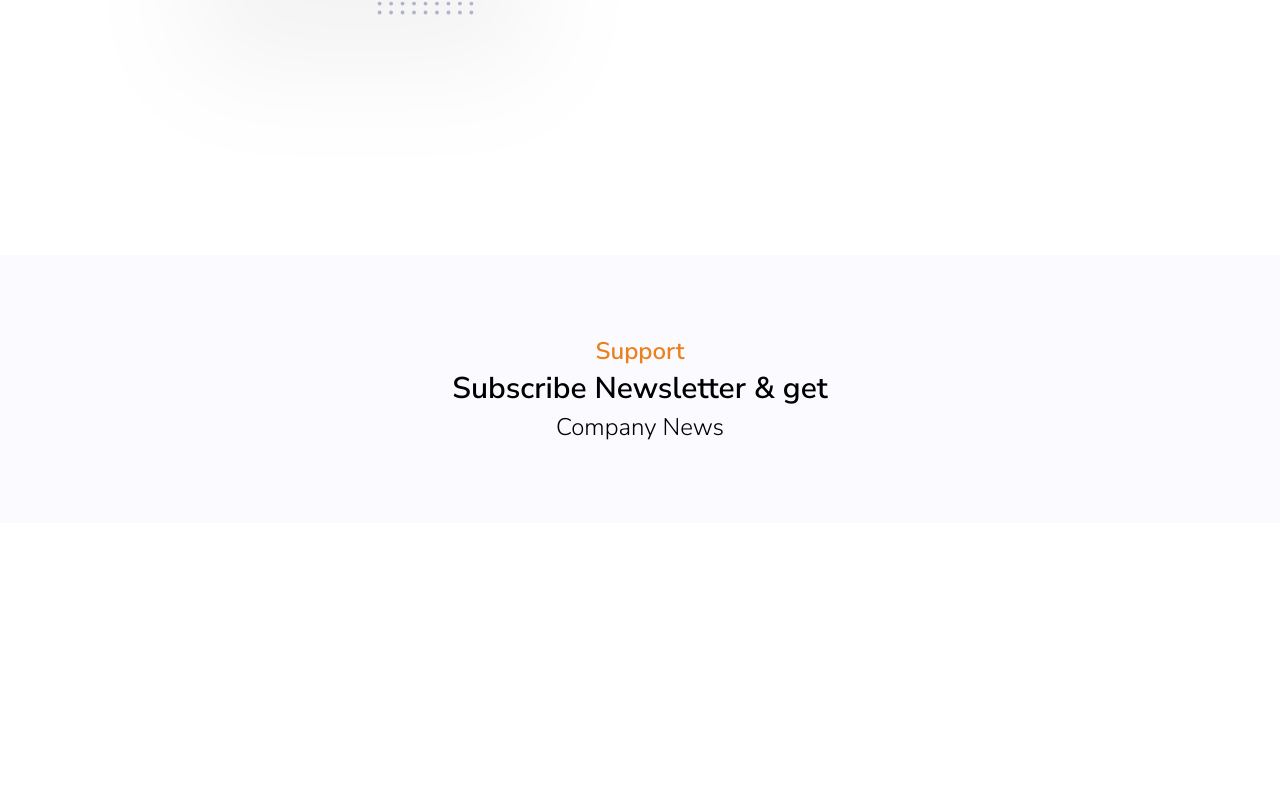
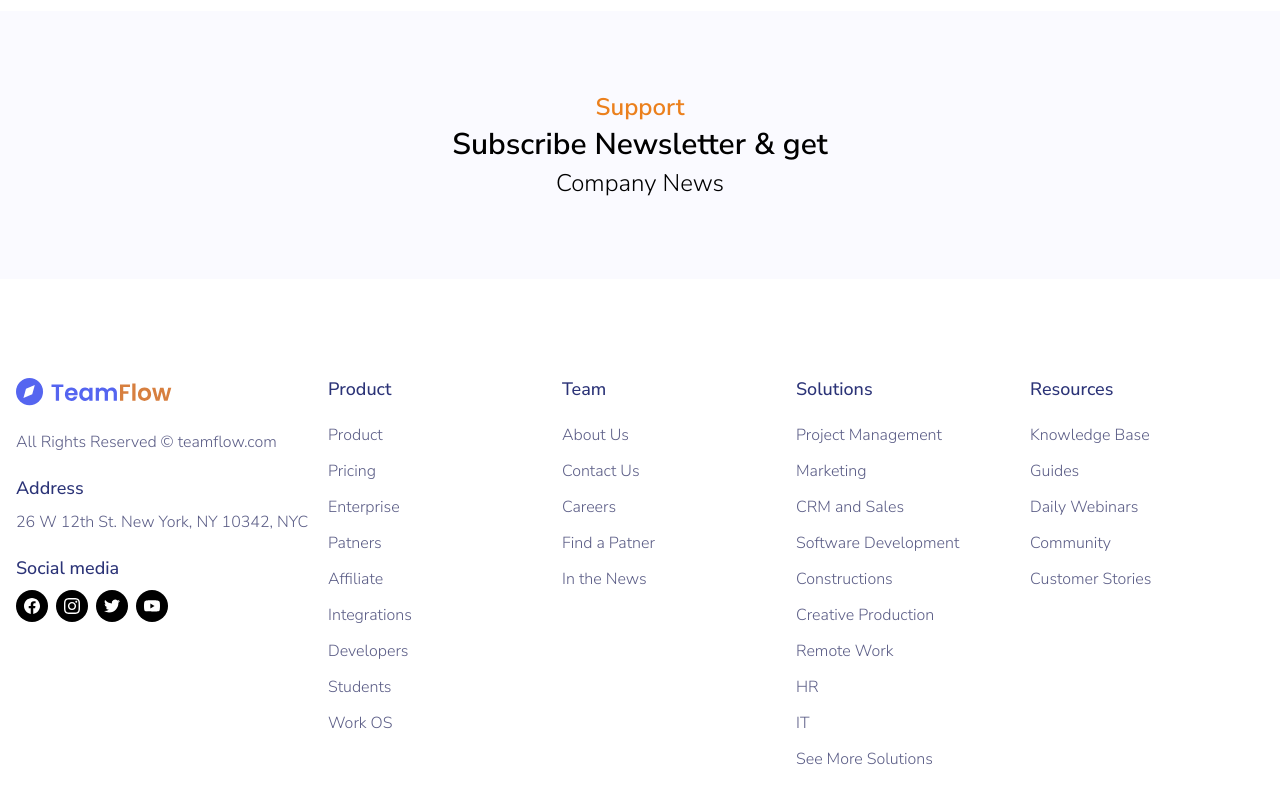
Before and after one commit to huda-addelson/slicing-teamflow, a Next.js app: page / in a window 1280 px wide. Shown: the part 6478-7281 px from the top of the page. Before the commit the page ends 7001 px from the top, so only its background shows below. Built offline with nearby package versions, Linux system fonts and the light colour scheme.

Commit message:
update footer

```diff
--- /dev/null
+++ b/components/Footer.tsx
@@ -0,0 +1,87 @@
+import { product, resource, solutions, team } from '../utils/data';
+import React from 'react';
+import NavFooter from './NavFooter';
+import { SiFacebook, SiInstagram, SiTwitter, SiYoutube } from 'react-icons/si';
+import Link from 'next/link';
+export default function Footer() {
+  const icons = [
+    {
+      id: 1,
+      icon: <SiFacebook />,
+      url: '#',
+    },
+    {
+      id: 2,
+      icon: <SiInstagram />,
+      url: '#',
+    },
+    {
+      id: 3,
+      icon: <SiTwitter />,
+      url: '#',
+    },
+    {
+      id: 4,
+      icon: <SiYoutube />,
+      url: '#',
+    },
+  ];
+  return (
+    <div className='container mx-auto pt-24 pb-10 px-10 md:px-4'>
+      {/* wrapper paling luar */}
+      <div className='grid grid-cols-12 gap-y-10'>
+        {/* wrapper grid kiri */}
+        <div className='col-span-12 lg:col-span-3'>
+          <div className='flex flex-col gap-y-5'>
+            <img
+              src='images/logo-footer.svg'
+              alt='logo footer'
+              className='w-1/2 h-full'
+            />
+            <span className='text-[#5C5E87] text-base font-light'>
+              All Rights Reserved © teamflow.com
+            </span>
+            <div className='flex flex-col gap-y-2'>
+              <h3 className='text-[#2B3377] text-lg font-medium'>Address</h3>
+              <p className='text-[#5C5E87] text-base font-light'>
+                26 W 12th St. New York, NY 10342, NYC
+              </p>
+            </div>
+            <div className='flex flex-col gap-y-2'>
+              <h3 className='text-[#2B3377] text-lg font-medium'>
+                Social media
+              </h3>
+              <div className='flex gap-x-2'>
+                {icons.map((icon) => (
+                  <Link
+                    href={icon.url}
+                    key={icon.id}
+                    className='p-2 rounded-full bg-black text-white'>
+                    {icon.icon}
+                  </Link>
+                ))}
+              </div>
+            </div>
+          </div>
+        </div>
+        {/* wrapper grid kanan */}
+        <div className='col-span-12 lg:col-span-9'>
+          <div className='grid grid-cols-4 gap-10 lg:gap-0'>
+            <div className='col-span-2 lg:col-span-1'>
+              <NavFooter links={product} top='Product' />
+            </div>
+            <div className='col-span-2 lg:col-span-1'>
+              <NavFooter links={team} top='Team' />
+            </div>
+            <div className='col-span-2 lg:col-span-1'>
+              <NavFooter links={solutions} top='Solutions' />
+            </div>
+            <div className='col-span-2 lg:col-span-1'>
+              <NavFooter links={resource} top='Resources' />
+            </div>
+          </div>
+        </div>
+      </div>
+    </div>
+  );
+}
--- /dev/null
+++ b/components/NavFooter.tsx
@@ -0,0 +1,27 @@
+import Link from 'next/link';
+import React from 'react';
+
+interface Links {
+  link: string;
+  url: string;
+}
+
+interface Props {
+  top: string;
+  links: Array<Links>;
+}
+
+export default function NavFooter({ top, links }: Props) {
+  return (
+    <div className='flex flex-col gap-y-5 w-full'>
+      <h3 className='text-[#2B3377] text-lg font-medium'>{top}</h3>
+      <div className='flex flex-col gap-y-3 text-base font-light text-[#5C5E87] hover:text-[#2B3377]'>
+        {links.map((link, index) => (
+          <Link href={`${link.url}`} key={index}>
+            {link.link}
+          </Link>
+        ))}
+      </div>
+    </div>
+  );
+}
--- a/pages/index.tsx
+++ b/pages/index.tsx
@@ -1,5 +1,6 @@
 import Banner from '@/components/Banner';
 import Feature from '@/components/Feature';
+import Footer from '@/components/Footer';
 import Hero from '@/components/Hero';
 import Integration from '@/components/Integration';
 import Navbar from '@/components/Navbar';
@@ -29,6 +30,7 @@ export default function Home() {
       <Visualize />
       <Support />
       <Subscribe />
+      <Footer />
     </div>
   );
 }
--- /dev/null
+++ b/utils/data.tsx
@@ -0,0 +1,42 @@
+const product = [
+  { link: 'Product', url: '#' },
+  { link: 'Pricing', url: '#' },
+  { link: 'Enterprise', url: '#' },
+  { link: 'Patners', url: '#' },
+  { link: 'Affiliate', url: '#' },
+  { link: 'Integrations', url: '#' },
+  { link: 'Developers', url: '#' },
+  { link: 'Students', url: '#' },
+  { link: 'Work OS', url: '#' },
+];
+
+const team = [
+  { link: 'About Us', url: '#' },
+  { link: 'Contact Us', url: '#' },
+  { link: 'Careers', url: '#' },
+  { link: 'Find a Patner', url: '#' },
+  { link: 'In the News', url: '#' },
+];
+
+const solutions = [
+  { link: 'Project Management', url: '#' },
+  { link: 'Marketing', url: '#' },
+  { link: 'CRM and Sales', url: '#' },
+  { link: 'Software Development', url: '#' },
+  { link: 'Constructions', url: '#' },
+  { link: 'Creative Production', url: '#' },
+  { link: 'Remote Work', url: '#' },
+  { link: 'HR', url: '#' },
+  { link: 'IT', url: '#' },
+  { link: 'See More Solutions', url: '#' },
+];
+
+const resource = [
+  { link: 'Knowledge Base', url: '#' },
+  { link: 'Guides', url: '#' },
+  { link: 'Daily Webinars', url: '#' },
+  { link: 'Community', url: '#' },
+  { link: 'Customer Stories', url: '#' },
+];
+
+export { product, team, solutions, resource };
```
Also changed, not shown: public/images/logo-footer.svg (added), public/images/support.svg (deleted).
